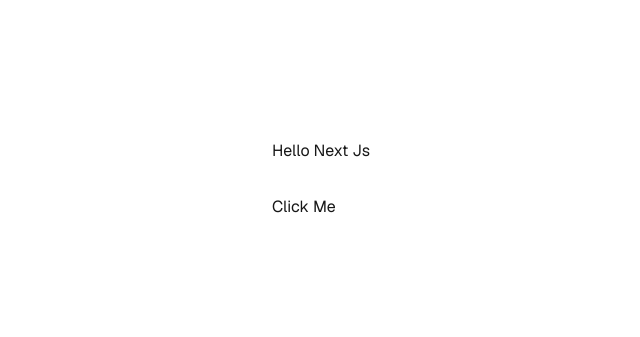
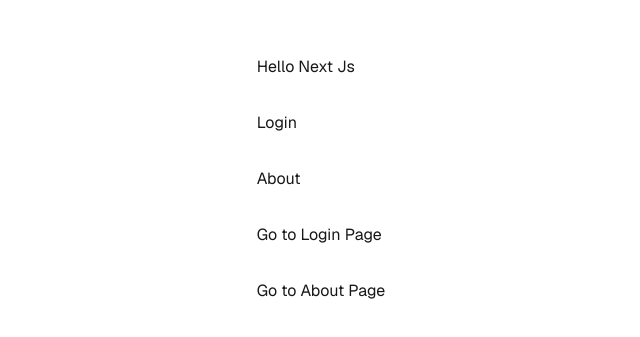
Before and after one commit to alokuidev/NextJsApp, a Next.js app: page / in a window 1280 px wide. Shown: the part 221-558 px from the top of the page, without its empty margins (319-959 px from the left). Built offline with nearby package versions, Linux system fonts and the light colour scheme.

Commit message:
linking and navigation added

```diff
--- a/src/app/about/page.js
+++ b/src/app/about/page.js
@@ -1,9 +1,10 @@
+import Link from 'next/link'
 import React from 'react'
-
 const page = () => {
   return (
     <div>
         <h1>This is About Page</h1>
+        <Link href="/">Go to Homepage</Link>
     </div>
   )
 }
--- a/src/app/login/page.js
+++ b/src/app/login/page.js
@@ -1,9 +1,10 @@
+import Link from 'next/link'
 import React from 'react'
-
 const  page = () => {
   return (
     <div>
         <h1>Hello Login Page</h1>
+        <Link href="/">Go to Homepage</Link>
     </div>
   )
 }
--- a/src/app/page.js
+++ b/src/app/page.js
@@ -1,10 +1,21 @@
 'use client'
+
+import Link from "next/link";
+import { useRouter } from "next/navigation";
+
 export default function Home() {
+  const route = useRouter();
+
+  const routerFun = (pageId) =>{
+    route.push(`/${pageId}`);
+  }
   return (
     <div className="grid grid-rows-[20px_1fr_20px] items-center justify-items-center min-h-screen p-8 pb-20 gap-16 sm:p-20 font-[family-name:var(--font-geist-sans)]">
       <main className="flex flex-col gap-8 row-start-2 items-center sm:items-start">
         <h1>Hello Next Js</h1>
-        <button onClick={() => alert('Hello')}>Click Me</button>
+        <Link href='/login'>Login</Link><Link href='/about'>About</Link>
+        <button onClick={() => routerFun("login")}>Go to Login Page</button>
+        <button onClick={() => routerFun("about")}>Go to About Page</button>
       </main>
 
     </div>
```
